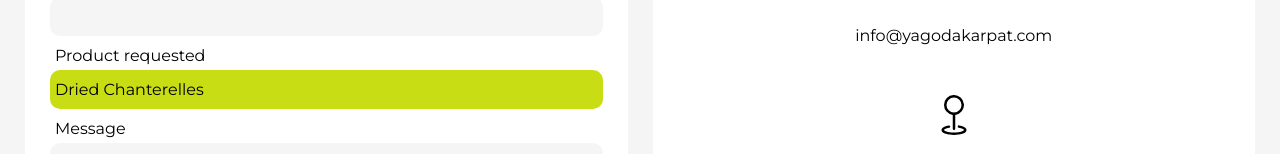
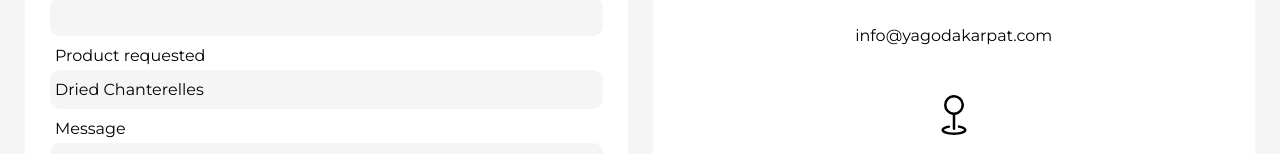
Before and after one commit to stepandordiai/yagoda-karpat, a Next.js app: page /en/products/dried-chanterelles in a window 1280 px wide. Shown: the part 1759-1913 px from the top of the page. Built offline with nearby package versions, Linux system fonts and the light colour scheme; no server answers.

Commit message:
feat: update contact form in ProductPage

```diff
--- a/src/app/[locale]/products/[id]/ProductPage.scss
+++ b/src/app/[locale]/products/[id]/ProductPage.scss
@@ -287,13 +287,7 @@
 	font-size: 16px;
 	background: #fff;
 	padding: 25px;
-	border-radius: 10px;
 	width: 100%;
-}
-
-.form__input--readonly {
-	cursor: default;
-	background: var(--accent-clr) !important;
 }
 
 .contact-form {
@@ -375,6 +369,53 @@ textarea {
 		background: var(--accent-clr);
 		transform: scaleX(0);
 		transform-origin: left;
+		transition: transform 0.3s;
+	}
+
+	&:hover::before {
+		transform: scaleX(1);
+	}
+
+	&--loading::before {
+		transform: scaleX(1) !important;
+	}
+}
+
+.success-modal {
+	position: absolute;
+	inset: 0;
+	z-index: 9999;
+	padding: 10px;
+	text-align: center;
+	background: rgba(255, 255, 255, 0.75);
+	@include glass-effect;
+	@include flex-center;
+
+	p {
+		font-weight: 500;
+		margin-bottom: 20px;
+	}
+}
+
+.success-btn {
+	position: relative;
+	z-index: 0;
+	padding: 10px;
+	border-radius: 10px;
+	overflow: hidden;
+	background: var(--bg-clr);
+
+	&::before {
+		content: "";
+		position: absolute;
+		left: 0;
+		bottom: 0;
+		z-index: -1;
+		width: 100%;
+		height: 100%;
+		background: var(--accent-clr);
+		transform: scaleX(0);
+		transform-origin: bottom left;
 		transition: transform 0.3s;
 	}
 
--- a/src/app/[locale]/products/[id]/ProductPage.static.tsx
+++ b/src/app/[locale]/products/[id]/ProductPage.static.tsx
@@ -24,6 +24,7 @@ import SearchIcon from "@/components/icons/SearchIcon";
 import CloseIcon from "@/components/icons/CloseIcon";
 import ChevronLeftIcon from "@/components/icons/ChevronLeftIcon";
 import ChevronRightIcon from "@/components/icons/ChevronRightIcon";
+import { supabase } from "@/lib/supabase";
 
 interface Harvest {
 	id: number;
@@ -130,6 +131,42 @@ export default function ProductPageStatic({ product }: ProductPageStaticProps) {
 			document.documentElement.style.overflow = "";
 		};
 	}, [fullScreenIndex]);
+
+	const initForm = {
+		name: "",
+		company: "",
+		email: "",
+		requested_product: `${t(product.name)} ${
+			productVariant.state ? "(" + t(productVariant.state) + ")" : ""
+		}`.trimEnd(),
+		message: "",
+	};
+
+	const [error, setError] = useState<string | null>(null);
+	const [loading, setLoading] = useState(false);
+	const [success, setSuccess] = useState(false);
+	const [form, setForm] = useState(initForm);
+
+	const createContactsLead = async (e: React.FormEvent) => {
+		e.preventDefault();
+		setError(null);
+		setLoading(true);
+
+		const { error } = await supabase.from("clients").insert([form]);
+		if (error) {
+			console.error("Insert error:", error.message);
+			setError(error.message);
+			setLoading(false);
+		} else {
+			setSuccess(true);
+			setForm(initForm);
+			setLoading(false);
+		}
+	};
+
+	const handleForm = (name: string, value: string) => {
+		setForm((prev) => ({ ...prev, [name]: value }));
+	};
 
 	return (
 		<>
@@ -469,17 +506,21 @@ export default function ProductPageStatic({ product }: ProductPageStaticProps) {
 				{t("product_page.requestQuotation")}
 			</h3>
 			<div className="product-page__contacts">
-				<div>
-					<form
-						className="product-page-form"
-						action="https://formsubmit.co/info@yagodakarpat.com"
-						method="POST"
-					>
+				<div
+					style={{
+						position: "relative",
+						borderRadius: "10px",
+						overflow: "hidden",
+					}}
+				>
+					<form className="product-page-form" onSubmit={createContactsLead}>
 						<div className="input-container">
 							<label className="contact-label" htmlFor="name">
 								{t("contacts.name")}
 							</label>
 							<input
+								onChange={(e) => handleForm(e.target.name, e.target.value)}
+								value={form.name}
 								className="form__input"
 								id="name"
 								name="name"
@@ -493,6 +534,8 @@ export default function ProductPageStatic({ product }: ProductPageStaticProps) {
 								{t("product_page.company")}
 							</label>
 							<input
+								onChange={(e) => handleForm(e.target.name, e.target.value)}
+								value={form.company}
 								className="form__input"
 								id="company"
 								name="company"
@@ -505,6 +548,8 @@ export default function ProductPageStatic({ product }: ProductPageStaticProps) {
 								{t("contacts.email")}
 							</label>
 							<input
+								onChange={(e) => handleForm(e.target.name, e.target.value)}
+								value={form.email}
 								className="form__input"
 								id="email"
 								name="email"
@@ -518,16 +563,12 @@ export default function ProductPageStatic({ product }: ProductPageStaticProps) {
 								{t("product_page.productRequested")}
 							</label>
 							<input
-								className="form__input form__input--readonly"
+								onChange={(e) => handleForm(e.target.name, e.target.value)}
+								value={form.requested_product}
+								className="form__input"
 								id="product"
-								name="product"
+								name="requested_product"
 								type="text"
-								value={`${t(product.name)} ${
-									productVariant.state
-										? "(" + t(productVariant.state) + ")"
-										: ""
-								}`.trimEnd()}
-								readOnly
 							/>
 						</div>
 						<div className="input-container textarea-container">
@@ -535,6 +576,8 @@ export default function ProductPageStatic({ product }: ProductPageStaticProps) {
 								{t("contacts.message")}
 							</label>
 							<textarea
+								onChange={(e) => handleForm(e.target.name, e.target.value)}
+								value={form.message}
 								rows={3}
 								name="message"
 								id="message"
@@ -542,14 +585,28 @@ export default function ProductPageStatic({ product }: ProductPageStaticProps) {
 							></textarea>
 						</div>
 						<div>
-							<button className="form-submit-btn btn--bold" type="submit">
-								{t("requestPrice")}
+							<button
+								className={`form-submit-btn btn--bold ${loading ? "form-submit-btn--loading" : ""}`}
+								type="submit"
+							>
+								{loading ? "Sending..." : t("requestPrice")}
 							</button>
 							<p style={{ marginTop: 10 }}>
 								{t("product_page.minimumOrderQuantity")}
 							</p>
 						</div>
 					</form>
+					{success && (
+						<div className="success-modal">
+							<p>Thank you for your inquiry. We will contact you shortly.</p>
+							<button
+								onClick={() => setSuccess(false)}
+								className="success-btn btn--bold"
+							>
+								Close
+							</button>
+						</div>
+					)}
 				</div>
 				<div>
 					<ContactDetails />
```
